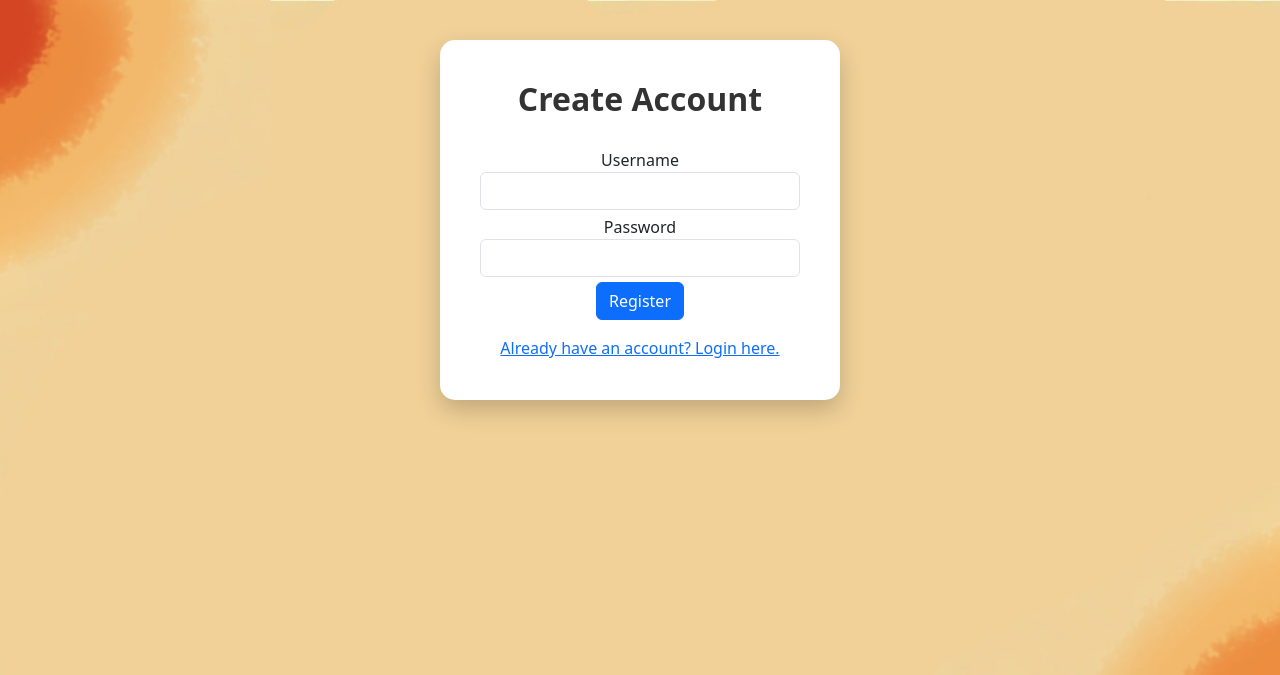
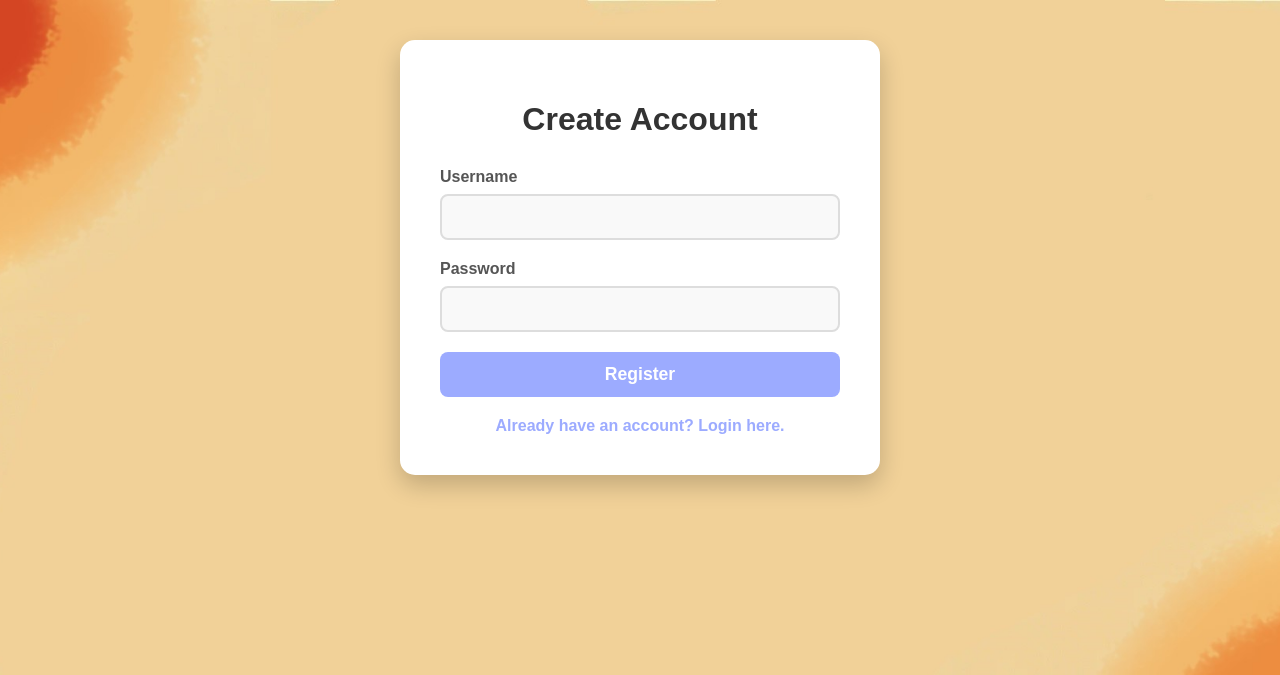
Before and after one commit to KJ4277/Recipe-CS-Coursework, a PHP site: page /add_user.php in a window 1280 px wide. Shown: the top 675 px of the page. Run offline with PHP 8.4, Linux system fonts and the light colour scheme.

Commit message:
Update add_user.php

```diff
--- a/recipe_website/add_user.php
+++ b/recipe_website/add_user.php
@@ -5,38 +5,35 @@
     <meta name="viewport" content="width=device-width, initial-scale=1.0">
     <title>Create Account - Recipe Website</title>
     <link rel="stylesheet" href="recipestyle.css">
-    <link rel="stylesheet" href="https://cdn.jsdelivr.net/npm/bootstrap@5.3.0/dist/css/bootstrap.min.css">
 </head>
 <body>
 
 <div class="login-container">
     <h1>Create Account</h1>
 
-    <!-- Display error message if username already exists -->
     <?php
     if (isset($_GET['error']) && $_GET['error'] == "userexists") {
-        echo "<div class='alert alert-danger'>Username already taken. Please choose another.</div>";
+        echo "<div class='alert-danger'>Username already taken. Please choose another.</div>";
     }
     ?>
 
-    <!-- Form for creating a new account -->
     <form action="process_user.php" method="POST" onsubmit="return validateForm()">
-        <div class="form-group">
+        <div class="input-group">
             <label for="username">Username</label>
-            <input type="text" class="form-control" name="username" id="username" required>
+            <input type="text" name="username" id="username" required>
             <small id="username-error" class="text-danger"></small>
         </div>
-        <div class="form-group">
+
+        <div class="input-group">
             <label for="password">Password</label>
-            <input type="password" class="form-control" name="password" id="password" required>
+            <input type="password" name="password" id="password" required>
             <small id="password-error" class="text-danger"></small>
         </div>
-        <button type="submit" class="btn btn-primary">Register</button>
+
+        <button type="submit" class="login-button">Register</button>
     </form>
 
-    <div class="text-center mt-3">
-        <a href="login.php">Already have an account? Login here.</a>
-    </div>
+    <a href="login.php" class="register-link">Already have an account? Login here.</a>
 </div>
 
 <script>
@@ -46,13 +43,11 @@
         const usernameError = document.getElementById('username-error');
         const passwordError = document.getElementById('password-error');
 
-        // Reset error messages
         usernameError.textContent = '';
         passwordError.textContent = '';
 
         let valid = true;
 
-        // Username validation
         if (username.length < 5 || username.length > 20) {
             usernameError.textContent = 'Username must be between 5 and 20 characters.';
             valid = false;
@@ -62,7 +57,6 @@
             valid = false;
         }
 
-        // Password validation
         if (password.length < 8 || password.length > 30) {
             passwordError.textContent = 'Password must be between 8 and 30 characters.';
             valid = false;
```
